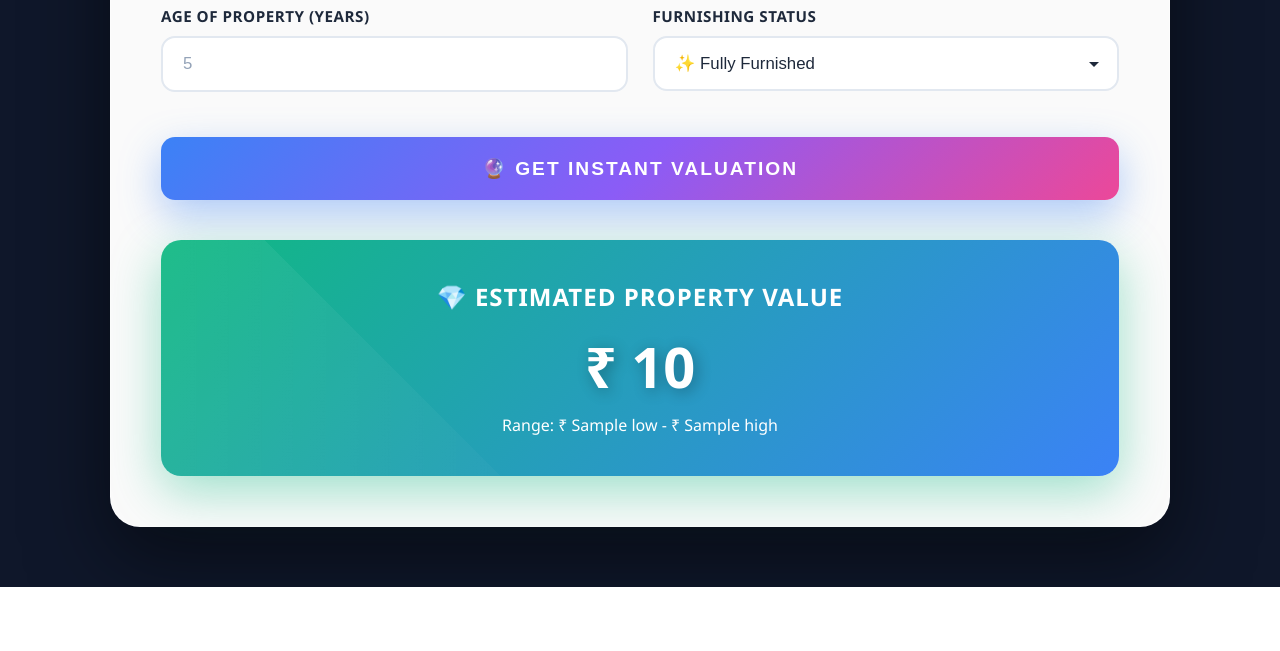
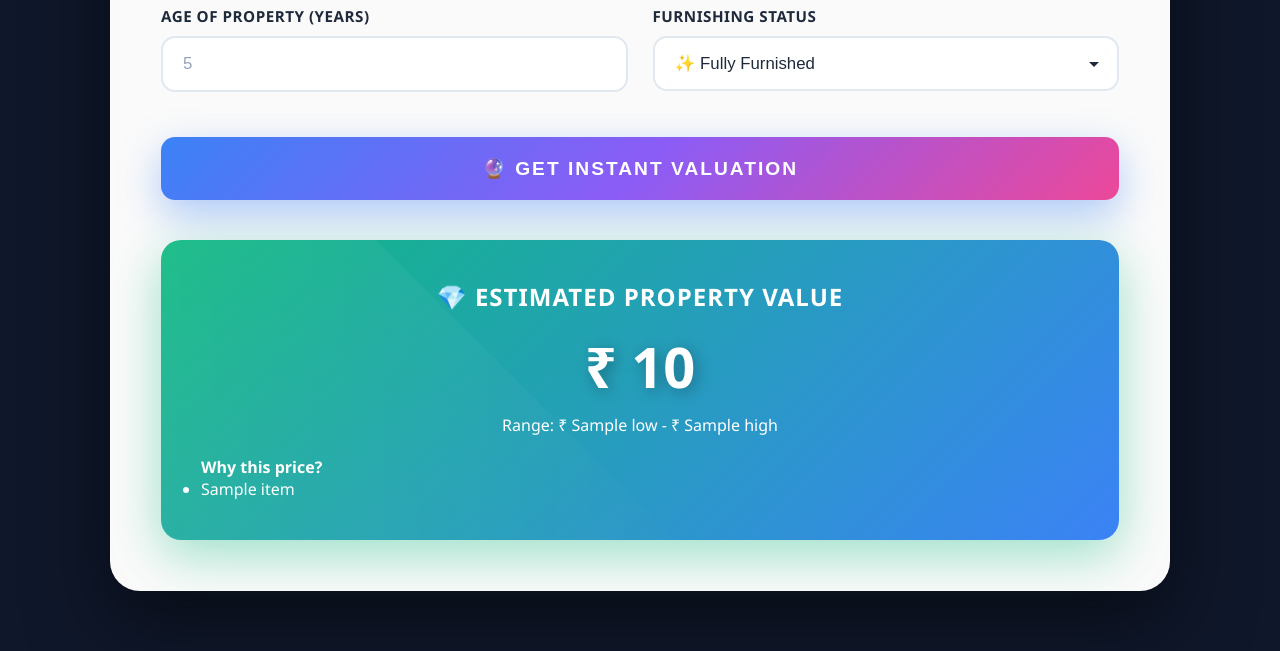
Before and after one commit to Muskan8130/house-price-prediction, a Flask app: template templates/index.html in a window 1280 px wide. Shown: the part 1665-2316 px from the top of the page. Before the commit the page ends 2252 px from the top, so only its background shows below. Run offline with Flask 3, Linux system fonts and the light colour scheme; the template is opened without the code that fills it: most values are stand-ins (such as "Sample title", 1, 10 or a date in 2020); parts of the project's set-up code (start-up, migrations or seed data) failed here and were passed over.

Commit message:
add region why house price increase

```diff
--- a/src/app.py
+++ b/src/app.py
@@ -40,10 +40,10 @@ def format_price(price):
 
 @app.route("/", methods=["GET", "POST"])
 def home():
-    formatted_price = None   # ✅ ADD
-    low = None               # ✅ ADD
-    high = None              # ✅ ADD
-
+    formatted_price = None
+    low = None
+    high = None
+    explanation = []
     if request.method == "POST":
         form_data = {
         "city": request.form["city"].lower(),
@@ -69,12 +69,35 @@ def home():
         low = format_price(int(raw_price * 0.9))
         high = format_price(int(raw_price * 1.1))
 
+        if form_data["city"] == "delhi" and form_data["zone_category"] == "city":
+            explanation.append("✔ Premium city location")
+
+        if form_data["zone_category"] == "suburb":
+            explanation.append("✔ Suburban areas have moderate pricing")
+
+        if form_data["zone_category"] == "urban":
+            explanation.append("✔ Urban areas have balanced pricing")
+
+        if form_data["distance_from_metro_km"] < 2:
+            explanation.append("✔ Close to metro increases price")
+
+
+        if form_data["bedrooms"] >= 5:
+           explanation.append("✔ More bedrooms increase price")
+
+        if form_data["total_floors"] > 2:
+            explanation.append("Floor numbers increase price")
+
+        if form_data["area_sqft"] > 2000:
+            explanation.append("Area sqft increase price")
+
     return render_template(
         "index.html",
         price=formatted_price,
         low=low,
         high=high,
-        city_locality_map=city_locality_map
+        city_locality_map=city_locality_map,
+        explanation=explanation
     )
 
 
--- a/templates/index.html
+++ b/templates/index.html
@@ -512,8 +512,19 @@
             <h3>💎 Estimated Property Value</h3>
             <div class="price">₹ {{ price }}</div>
             <p style="color:white; margin-top:10px;"> Range: ₹ {{ low }} - ₹ {{ high }}</p>
+            {% if explanation %}
+      <div style="margin-top:20px; text-align:left;">
+          <h4 style="color:white;">Why this price?</h4>
+          <ul style="color:white;">
+          {% for item in explanation %}
+          <li>{{ item }}</li>
+           {% endfor %}
+         </ul>
+      </div>
         </div>
         {% endif %}
+
+      {% endif %}
     </div>
 </div>
 <script>
```
